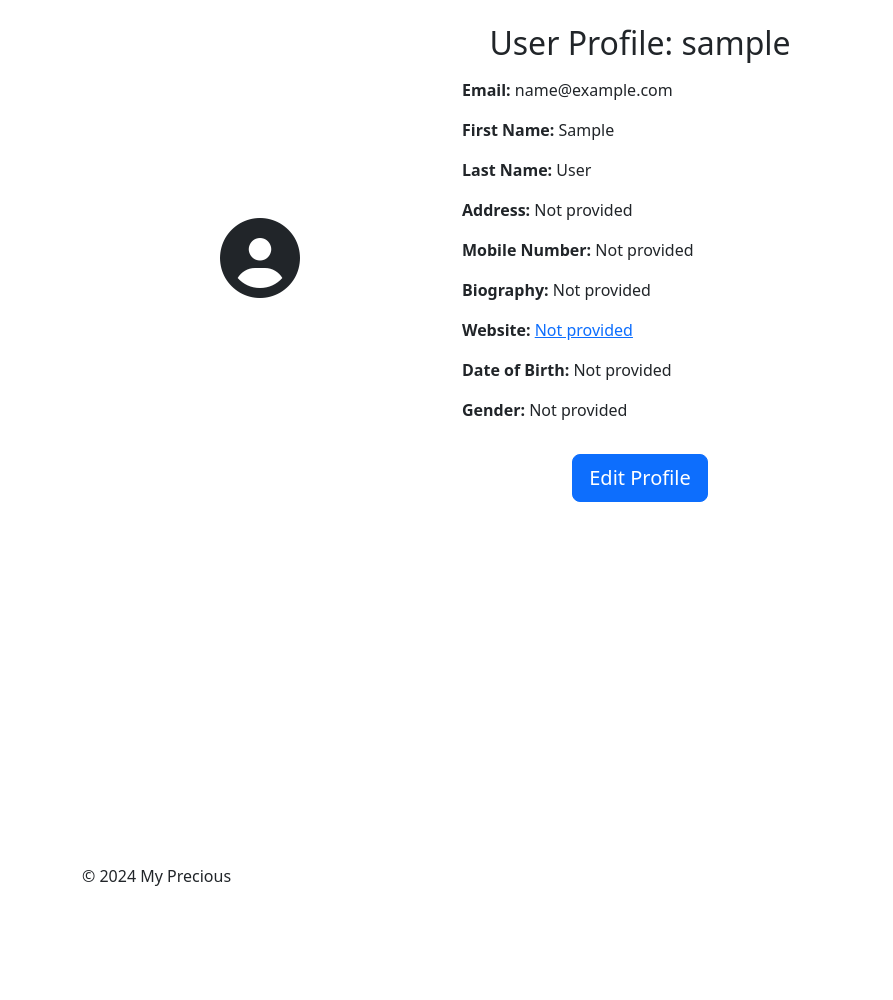
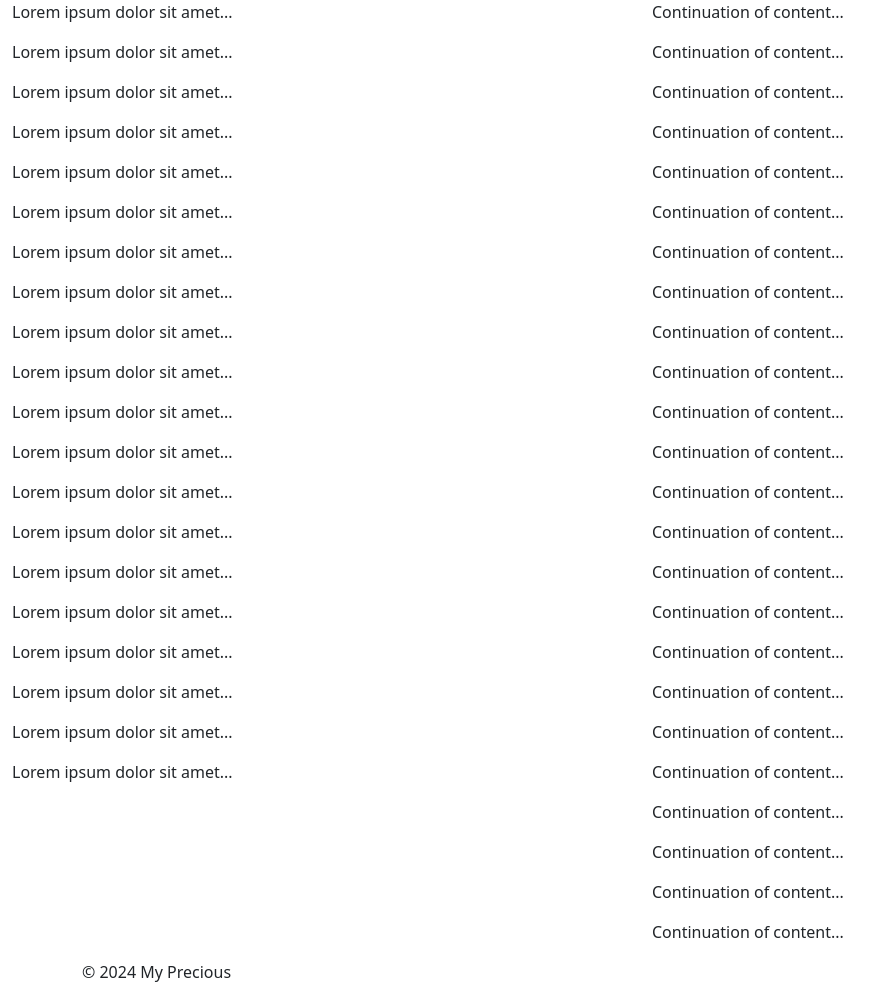
Before and after one commit to Tomosius/My_Precious, a Django app: a page that uses users/templates/user_profile.html in a window 1280 px wide. Shown: the part 56-1056 px from the top of the page, without its empty margins (0-893 px from the left). Before the commit the page ends 942 px from the top, so only its background shows below. Run offline with Django 5.2, Linux system fonts and the light colour scheme; the visitor is signed in with stand-in values (Sample User, id 1); data comes from the database, SQL or seed files in the repository; some libraries are stand-ins or nearby versions.

Commit message:
usewr profile view template started, screen is divided in half

```diff
--- a/users/templates/user_profile.html
+++ b/users/templates/user_profile.html
@@ -1,41 +1,111 @@
 {% extends "base_template.html" %}
+{% block content %}
+<style>
+  /* General styles for scrollable sections */
+  .scrollable-section {
+    height: 100vh; /* Adjust height as needed */
+    overflow-y: scroll;
+  }
 
-{% block content %}
-<div class="container mt-4">
-    <div class="profile-header text-center">
-        <h2>User Profile: {{ user.username }}</h2>
+  /* Hide scrollbar for IE, Edge, and Firefox */
+  .scrollable-section {
+    -ms-overflow-style: none;  /* IE and Edge */
+    scrollbar-width: none;  /* Firefox */
+  }
+
+  /* Hide scrollbar for Chrome, Safari, and Opera */
+  .scrollable-section::-webkit-scrollbar {
+    display: none;
+  }
+</style>
+
+<div class="container-fluid h-100">
+  <div class="row h-100">
+	  <!-- Mobile View Tabs -->
+  <ul class="nav nav-tabs d-md-none" id="myTab" role="tablist">
+    <li class="nav-item" role="presentation">
+      <button class="nav-link active" id="left-tab" data-bs-toggle="tab" href="#left" role="tab" aria-controls="left" aria-selected="true">Left</button>
+    </li>
+    <li class="nav-item" role="presentation">
+      <button class="nav-link" id="right-tab" data-bs-toggle="tab" href="#right" role="tab" aria-controls="right" aria-selected="false">Right</button>
+    </li>
+  </ul>
+  <div class="tab-content d-md-none" id="myTabContent">
+    <div class="tab-pane fade show active" id="left" role="tabpanel" aria-labelledby="left-tab">
+      <!-- Mobile left-side content will be dynamically loaded here -->
     </div>
-    <div class="profile-info mt-3">
-        <div class="row">
-            <div class="col-12 col-md-4 d-flex justify-content-center align-items-center">
-                <!-- Display the user's profile photo -->
-                {% if user_profile.user_photo %}
-                <img src="{{ user_profile.user_photo.url }}" alt="Profile photo" class="img-fluid rounded-circle" style="width: 150px; height: 150px;">
-                {% else %}
-                <i class="fas fa-user-circle fa-5x"></i>
-                {% endif %}
-            </div>
-            <div class="col-12 col-md-8">
-                <p><strong>Email:</strong> {{ user.email }}</p>
-                <p><strong>First Name:</strong> {{ user.first_name }}</p>
-                <p><strong>Last Name:</strong> {{ user.last_name }}</p>
-                <!-- Display additional profile information -->
-                <p><strong>Address:</strong> {{ user_profile.address|default:"Not provided" }}</p>
-                <p><strong>Mobile Number:</strong> {{ user_profile.mobile_number|default:"Not provided" }}</p>
-                <p><strong>Biography:</strong> {{ user_profile.biography|default:"Not provided" }}</p>
-                <p><strong>Website:</strong> <a href="{{ user_profile.website }}" target="_blank">{{ user_profile.website|default:"Not provided" }}</a></p>
-                <p><strong>Date of Birth:</strong> {{ user_profile.date_of_birth|date:"F d, Y"|default:"Not provided" }}</p>
-                <p><strong>Gender:</strong> {{ user_profile.gender|default:"Not provided" }}</p>
-            </div>
-        </div>
+    <div class="tab-pane fade" id="right" role="tabpanel" aria-labelledby="right-tab">
+      <!-- Mobile right-side content will be dynamically loaded here -->
+    </div>
+  </div>
+    <!-- Desktop View -->
+    <div class="col-md-6 d-none d-md-block scrollable-section" id="desktopLeftSection">
+      <!-- Placeholder for left-side content -->
+      <p>Lorem ipsum dolor sit amet...</p>
+	    <p>Lorem ipsum dolor sit amet...</p>
+	    <p>Lorem ipsum dolor sit amet...</p>
+	    <p>Lorem ipsum dolor sit amet...</p>
+	    <p>Lorem ipsum dolor sit amet...</p>
+	    <p>Lorem ipsum dolor sit amet...</p>
+	    <p>Lorem ipsum dolor sit amet...</p>
+	    <p>Lorem ipsum dolor sit amet...</p>
+	    <p>Lorem ipsum dolor sit amet...</p>
+	    <p>Lorem ipsum dolor sit amet...</p>
+	    <p>Lorem ipsum dolor sit amet...</p>
+	    <p>Lorem ipsum dolor sit amet...</p>
+	    <p>Lorem ipsum dolor sit amet...</p>
+	    <p>Lorem ipsum dolor sit amet...</p>
+	    <p>Lorem ipsum dolor sit amet...</p>
+	    <p>Lorem ipsum dolor sit amet...</p>
+	    <p>Lorem ipsum dolor sit amet...</p>
+	    <p>Lorem ipsum dolor sit amet...</p>
+	    <p>Lorem ipsum dolor sit amet...</p>
+	    <p>Lorem ipsum dolor sit amet...</p>
+
+      <!-- Repeat or dynamically load content to demonstrate scrolling -->
     </div>
 
-    {% if request.user.username == user.username %}
-    <!-- This Edit Profile button will only be shown to the user who owns the profile -->
-    <div class="text-center mt-3">
-        <a href="{% url 'users:edit_profile' %}" class="btn btn-primary btn-lg"
-           role="button">Edit Profile</a>
+    <div class="col-md-6 d-none d-md-block scrollable-section" id="desktopRightSection">
+      <!-- Placeholder for right-side content -->
+      <p>Continuation of content...</p>
+	    <p>Continuation of content...</p>
+	    <p>Continuation of content...</p>
+	    <p>Continuation of content...</p>
+	    <p>Continuation of content...</p>
+	    <p>Continuation of content...</p>
+	    <p>Continuation of content...</p>
+	    <p>Continuation of content...</p>
+	    <p>Continuation of content...</p>
+	    <p>Continuation of content...</p>
+	    <p>Continuation of content...</p>
+	    <p>Continuation of content...</p>
+	    <p>Continuation of content...</p>
+	    <p>Continuation of content...</p>
+	    <p>Continuation of content...</p>
+	    <p>Continuation of content...</p>
+	    <p>Continuation of content...</p>
+	    <p>Continuation of content...</p>
+	    <p>Continuation of content...</p>
+	    <p>Continuation of content...</p>
+	    <p>Continuation of content...</p>
+	    <p>Continuation of content...</p>
+	    <p>Continuation of content...</p>
+	    <p>Continuation of content...</p>
+
+      <!-- Repeat or dynamically load content to demonstrate scrolling -->
     </div>
-    {% endif %}
+  </div>
+
+
 </div>
+
+<script src="https://code.jquery.com/jquery-3.6.0.min.js"></script>
+<script src="https://stackpath.bootstrapcdn.com/bootstrap/5.1.3/js/bootstrap.bundle.min.js"></script>
+<script>
+  $(document).ready(function() {
+    // Dynamically load the content from desktop sections to mobile tabs
+    $('#left').html($('#desktopLeftSection').html());
+    $('#right').html($('#desktopRightSection').html());
+  });
+</script>
 {% endblock %}
--- a/users/views.py
+++ b/users/views.py
@@ -57,18 +57,6 @@ def user_register(request):
     else:
         user_form = UserRegisterForm()
     return render(request, 'user_register.html', {'form': user_form})
-
-
-@login_required
-def user_profile(request, username):
-    """
-    Displays the user profile for the given username.
-    """
-    user = get_object_or_404(User, username=username)
-    user_profile = get_object_or_404(UserProfile, user=user)
-    context = {'user': user, 'user_profile': user_profile}
-    return render(request, 'user_profile.html', context)
-
 
 @login_required
 def update_profile(request):
@@ -277,3 +265,14 @@ def combined_update_user_profile(request):
     }
 
     return render(request, 'profile_update.html', context)
+
+
+@login_required
+def user_profile(request, username):
+    """
+    Displays the user profile for the given username.
+    """
+    user = get_object_or_404(User, username=username)
+    user_profile = get_object_or_404(UserProfile, user=user)
+    context = {'user': user, 'user_profile': user_profile}
+    return render(request, 'user_profile.html', context)
```
